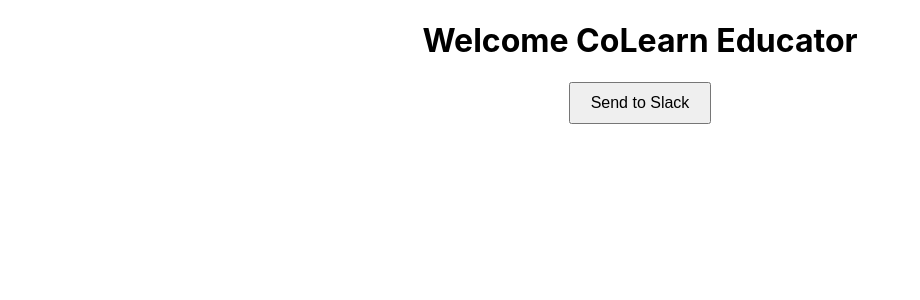
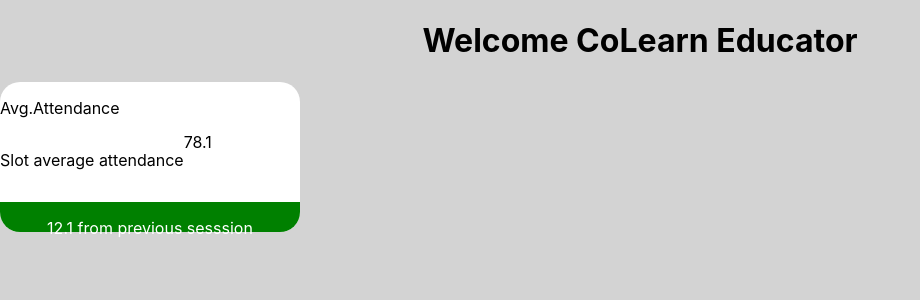
Before and after one commit to fl-sll/teacher_empowerment_colearn, a React (Create React App) app in the folder frontend/: page / in a window 1280 px wide. Shown: the top 300 px of the page, without its empty margins (0-920 px from the left). Built offline with nearby package versions, Linux system fonts and the light colour scheme.

Commit message:
slack notification sample and card FE

```diff
--- a/frontend/src/App.js
+++ b/frontend/src/App.js
@@ -1,12 +1,23 @@
 import logo from "./logo.svg";
 import "./App.css";
 import SlackButton from "./components/SlackButton";
+import Chip from "./components/Chip";
 
 function App() {
+  const title = "Avg.Attendance"
+  const number = 78.1
+  const sub = "Slot average attendance"
+  const change = 12.1
   return (
     <div className="App">
       <h1>Welcome CoLearn Educator</h1>
-      <SlackButton/>
+      {/* <SlackButton /> */}
+      <Chip
+      title={title}
+      sub={sub}
+      number={number}
+      change={change}
+      />
     </div>
   );
 }
--- a/frontend/src/components/Chip.js
+++ b/frontend/src/components/Chip.js
@@ -1,13 +1,24 @@
 import React from "react";
-
-const Chip = () => {
-    const number = 10;
-    const title = "improvement"
-    return(
-        <div>
-            test
+import "../styles/Chip.css";
+function Chip({ title, sub, number, change }) {
+  return (
+    <div>
+      <div className="chip_base">
+        <div className="chip_top">
+          <div className="chip_text">
+            <p className="chip_title">{title}</p>
+            <p className="chip_sub">{sub}</p>
+          </div>
+          <div className="chip_percentage">
+            <p className="chip_number">{number}</p>
+          </div>
         </div>
-    );
-};
+        <div className="chip_bottom">
+          <p>{change} from previous sesssion</p>
+        </div>
+      </div>
+    </div>
+  );
+}
 
 export default Chip;
--- a/frontend/src/components/SlackButton.jsx
+++ b/frontend/src/components/SlackButton.jsx
@@ -1,7 +1,8 @@
 import React from "react";
-require('dotenv').config();
+// require('dotenv').config();
 
 const SlackButton = () => {
+  // process.env.WEBHOOK_URL used to access the url from .env
   const webhookUrl = process.env.WEBHOOK_URL;
 
   const sendToSlack = async () => {
--- a/frontend/src/index.css
+++ b/frontend/src/index.css
@@ -5,6 +5,7 @@
     sans-serif;
   -webkit-font-smoothing: antialiased;
   -moz-osx-font-smoothing: grayscale;
+  background-color: lightgrey;
 }
 
 code {
--- /dev/null
+++ b/frontend/src/styles/Chip.css
@@ -0,0 +1,49 @@
+.chip_base {
+    background-color: white;
+    width: 300px;
+    height: 150px;
+    display: flex;
+    flex-direction: column;
+    border-radius: 20px;
+}
+
+.chip_top {
+    /* background-color: blue; */
+    display: flex;
+    height: 80%;
+}
+
+.chip_bottom {
+    background-color: green;
+    height: 20%;
+    border-radius: 0px 00px 20px 20px;
+    color: white;
+}
+
+.chip_bottom p{
+    align-items: center;
+}
+
+.chip_text {
+    /* background-color: yellow; */
+    display: flex;
+    flex-direction: column;
+}
+
+.chip_title {
+    text-align: left;
+}
+
+.chip_sub {
+    text-align: left;
+}
+
+.chip_percentage{
+    display: table;
+}
+
+.chip_number {
+    text-align: center;
+    vertical-align: middle;
+    display: table-cell;
+}
```
Also changed, not shown: 2 other files (tests, documents, lock files or other folders).
